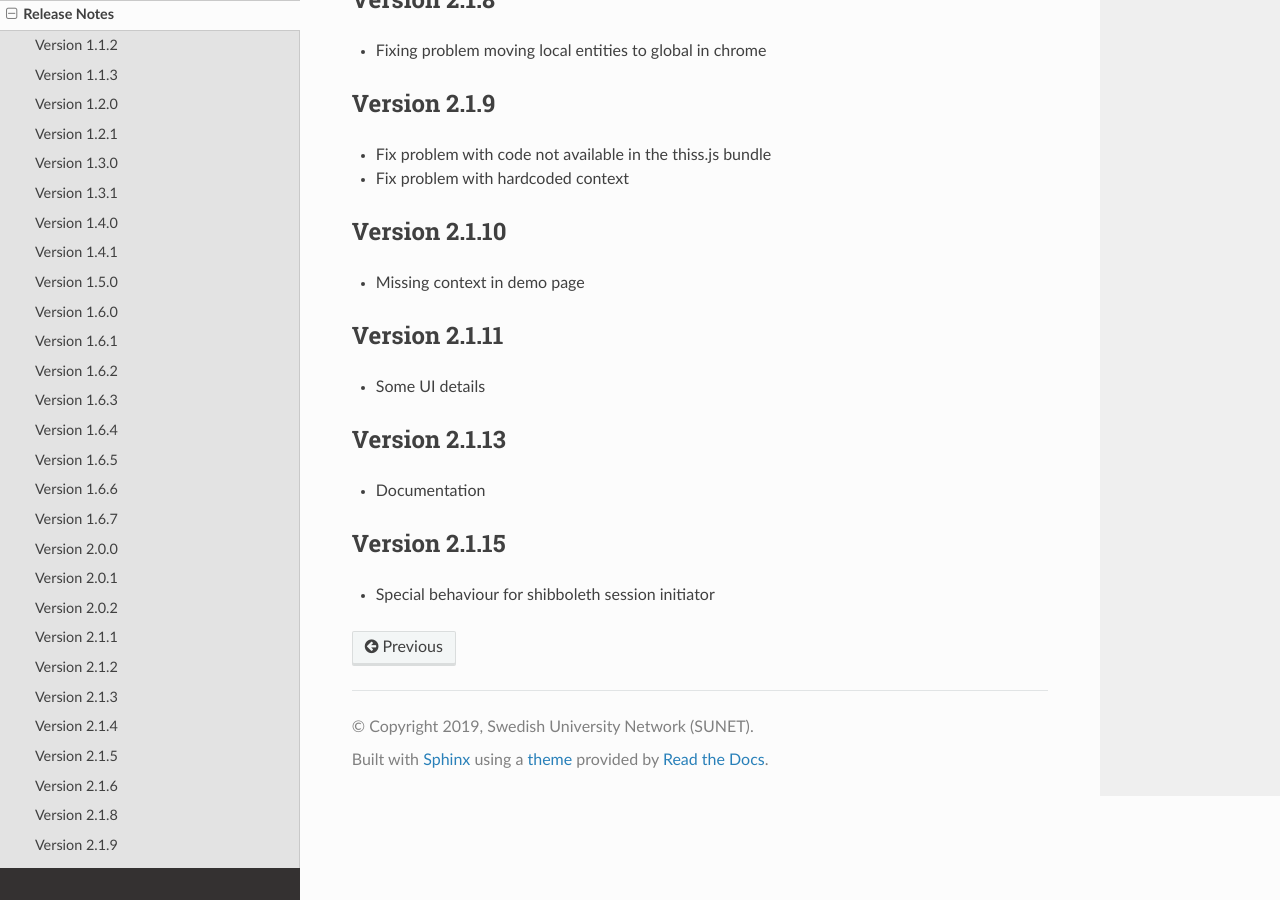
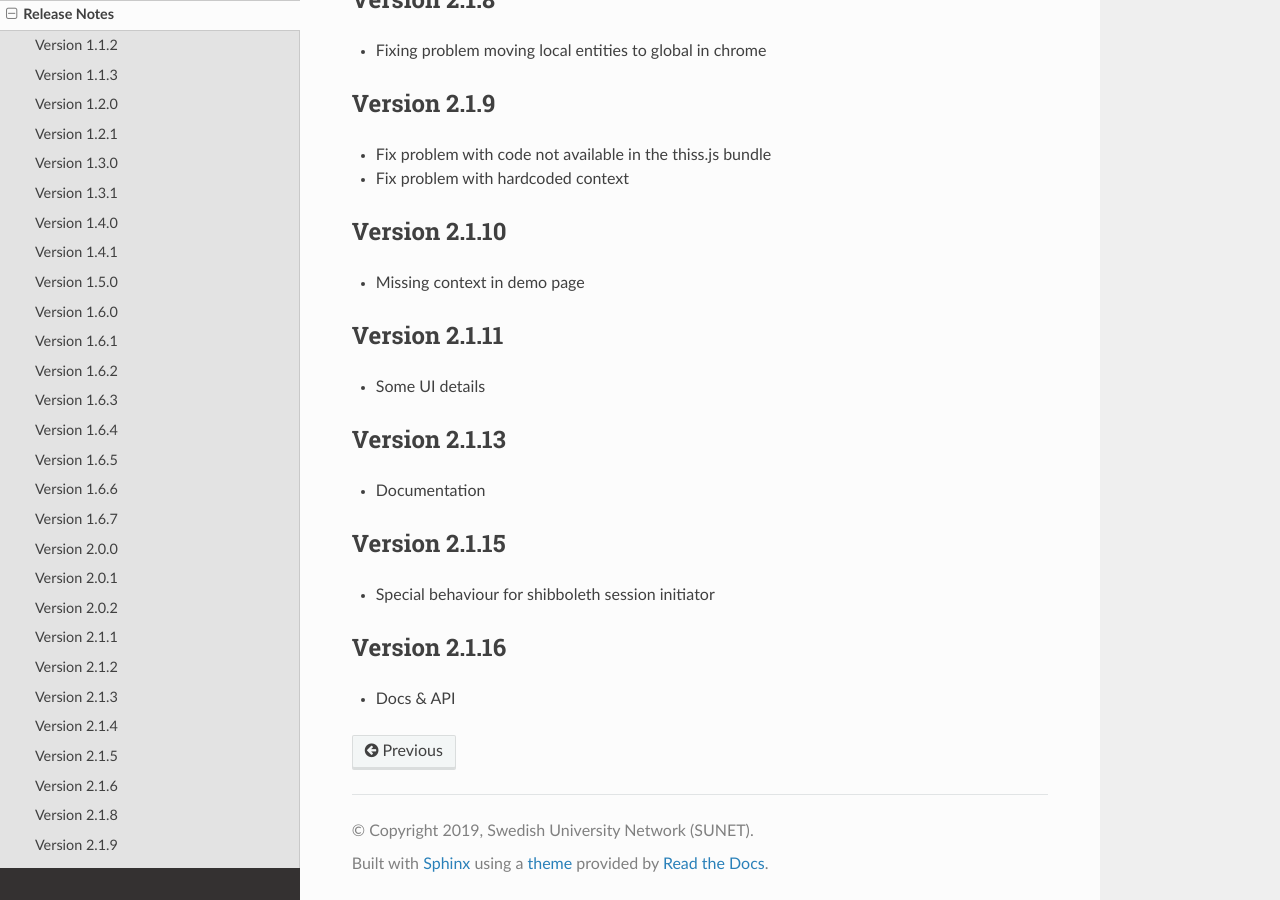
Before and after one commit to TheIdentitySelector/thiss-js, a Sphinx documentation site: the page built from docs/releasenotes.rst, in a window 1280 px wide and 900 px high, scrolled down 3337 px. Built offline with Sphinx 7.4.7 and the Read the Docs theme 3.1.0, drawn with Linux system fonts in a browser that asks for light colours.

Commit message:
bump version

```diff
--- a/docs/conf.py
+++ b/docs/conf.py
@@ -26,7 +26,7 @@
 # The short X.Y version
 version = u'2.1'
 # The full version, including alpha/beta/rc tags
-release = u'2.1.15'
+release = u'2.1.16'
 js_source_path = '../src'
 
 # -- General configuration ---------------------------------------------------
--- a/docs/releasenotes.rst
+++ b/docs/releasenotes.rst
@@ -181,3 +181,8 @@
 -------------
 
 * Special behaviour for shibboleth session initiator
+
+Version 2.1.16
+--------------
+
+* Docs & API
--- a/package.json
+++ b/package.json
@@ -1,6 +1,6 @@
 {
   "name": "@theidentityselector/thiss",
-  "version": "2.1.15",
+  "version": "2.1.16",
   "description": "The Identity Selector",
   "main": "index.js",
   "private": false,
```
Also changed, not shown: 2 other files.
